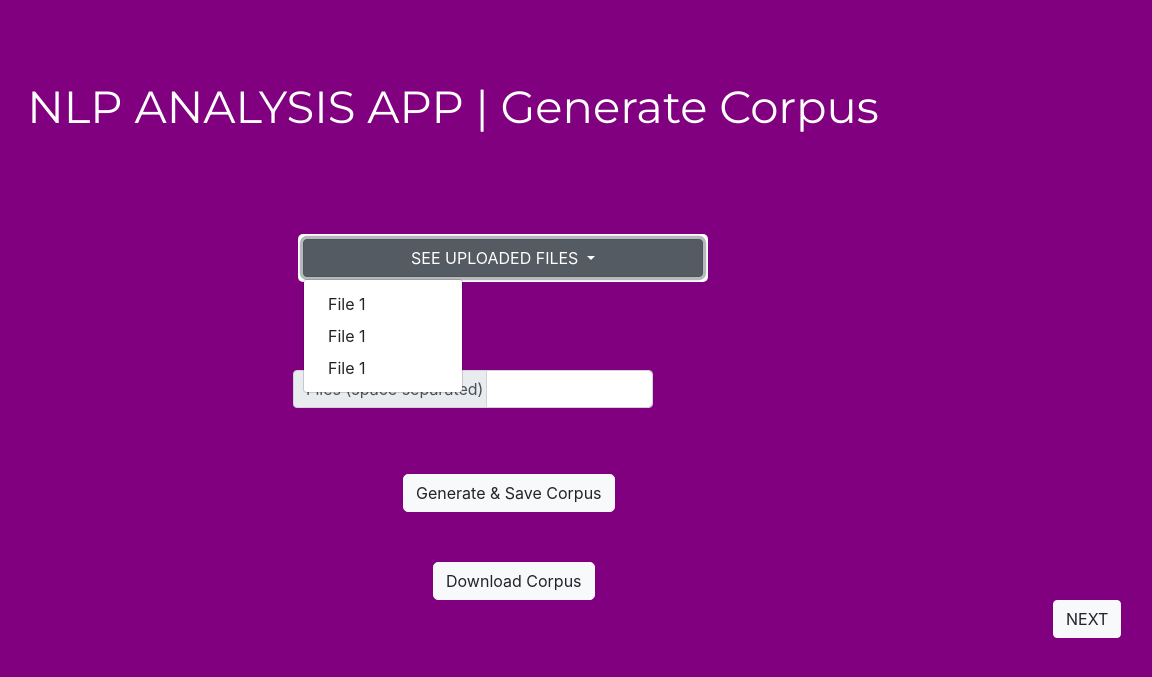
After one commit to samacker77/NLP-Analysis-App, a Flask app: page /functionality2 in a window 1400 px wide, after a click on "SEE UPLOADED FILES". The commit adds this page. Shown: the top 677 px of the page, without its empty margins (247-1399 px from the left). Run offline with Flask 2, Linux system fonts and the light colour scheme; some libraries are stand-ins or nearby versions.

Commit message:
Added more stuff

```diff
--- a/app/main.py
+++ b/app/main.py
@@ -4,6 +4,9 @@ app = Flask(__name__)
 @app.route('/')
 def home():
     return render_template('index.html')
+@app.route('/<page>')
+def gotoNextPage(page):
+    return render_template(str(page)+'.html')
 
 if __name__ == '__main__':
     app.run(debug=True)
--- /dev/null
+++ b/app/templates/functionality2.html
@@ -0,0 +1,64 @@
+<!DOCTYPE html>
+<html lang="en">
+<head>
+    <meta charset="UTF-8">
+    <link rel="preconnect" href="https://fonts.gstatic.com">
+<link href="https://fonts.googleapis.com/css2?family=Montserrat:wght@100;400&display=swap" rel="stylesheet">
+    <link rel="stylesheet" href="https://maxcdn.bootstrapcdn.com/bootstrap/4.0.0/css/bootstrap.min.css" integrity="sha384-Gn5384xqQ1aoWXA+058RXPxPg6fy4IWvTNh0E263XmFcJlSAwiGgFAW/dAiS6JXm" crossorigin="anonymous">
+    <script src="https://code.jquery.com/jquery-3.2.1.slim.min.js" integrity="sha384-KJ3o2DKtIkvYIK3UENzmM7KCkRr/rE9/Qpg6aAZGJwFDMVNA/GpGFF93hXpG5KkN" crossorigin="anonymous"></script>
+<script src="https://cdnjs.cloudflare.com/ajax/libs/popper.js/1.12.9/umd/popper.min.js" integrity="sha384-ApNbgh9B+Y1QKtv3Rn7W3mgPxhU9K/ScQsAP7hUibX39j7fakFPskvXusvfa0b4Q" crossorigin="anonymous"></script>
+<script src="https://maxcdn.bootstrapcdn.com/bootstrap/4.0.0/js/bootstrap.min.js" integrity="sha384-JZR6Spejh4U02d8jOt6vLEHfe/JQGiRRSQQxSfFWpi1MquVdAyjUar5+76PVCmYl" crossorigin="anonymous"></script>
+    <title>NLP Analysis App</title>
+    <style>
+        body {
+  background-color: purple;
+}
+   .dropdown {list-style: none; background: white; padding: 5px; display: inline-block;border-radius:5px}
+   .dropdown .btn {background: white; color:black;}
+
+
+
+
+    </style>
+</head>
+<body>
+    <h1 style="text-align:center;font-family:'Montserrat', sans-serif;color:white;font-size:45px;margin-top:80px">NLP ANALYSIS APP | Generate Corpus</h1>
+<div style="margin-top:100px;margin-left:500px;margin-right:500px">
+
+<div class="dropdown" style="margin-left:45px;margin-top:0px;margin-bottom:50px">
+  <button class="btn btn-secondary dropdown-toggle" type="button" style="width:400px" id="dropdownMenuButton" data-toggle="dropdown" aria-haspopup="true" aria-expanded="false">
+    SEE UPLOADED FILES
+  </button>
+  <div class="dropdown-menu" aria-labelledby="dropdownMenuButton">
+    <a class="dropdown-item" href="#">File 1</a>
+    <a class="dropdown-item" href="#">File 1</a>
+    <a class="dropdown-item" href="#">File 1</a>
+  </div>
+</div>
+
+      <div class="input-group mb-3">
+  <div class="custom-file">
+  </div>
+  <div class="input-group mb-3" style="margin-left:40px">
+  <div class="input-group-prepend" style="margin-left:0px;margin-right:-10px">
+    <span class="input-group-text" id="basic-addon3">Files (space separated)</span>
+  </div>
+  <input type="text" class="form-control" id="getFileNames" aria-describedby="basic-addon3">
+</div>
+          <div class="input-group-append" style="margin-left:150px;margin-top:50px">
+    <button type="button" class="btn btn-light" id="generateCorpus" style="border-radius:5px">Generate & Save Corpus</button>
+
+  </div>
+
+          <div class="input-group-append" style="margin-left:180px;margin-top:50px">
+    <button type="button" class="btn btn-light" id="downloadCorpus" style="border-radius:5px">Download Corpus</button>
+
+  </div>
+<hr>
+
+
+<div style="margin-left:800px">
+    <button type="button" onclick="window.location.href='{{ url_for( 'gotoNextPage',page='functionality3') }}';" class="btn btn-light" style="margin-top:0px;">NEXT</button>
+</div>
+</body>
+</html>
```
Also changed, not shown: app/templates/functionality3.html (added, +64 -0 lines), app/templates/index.html (+87 -1 lines).
